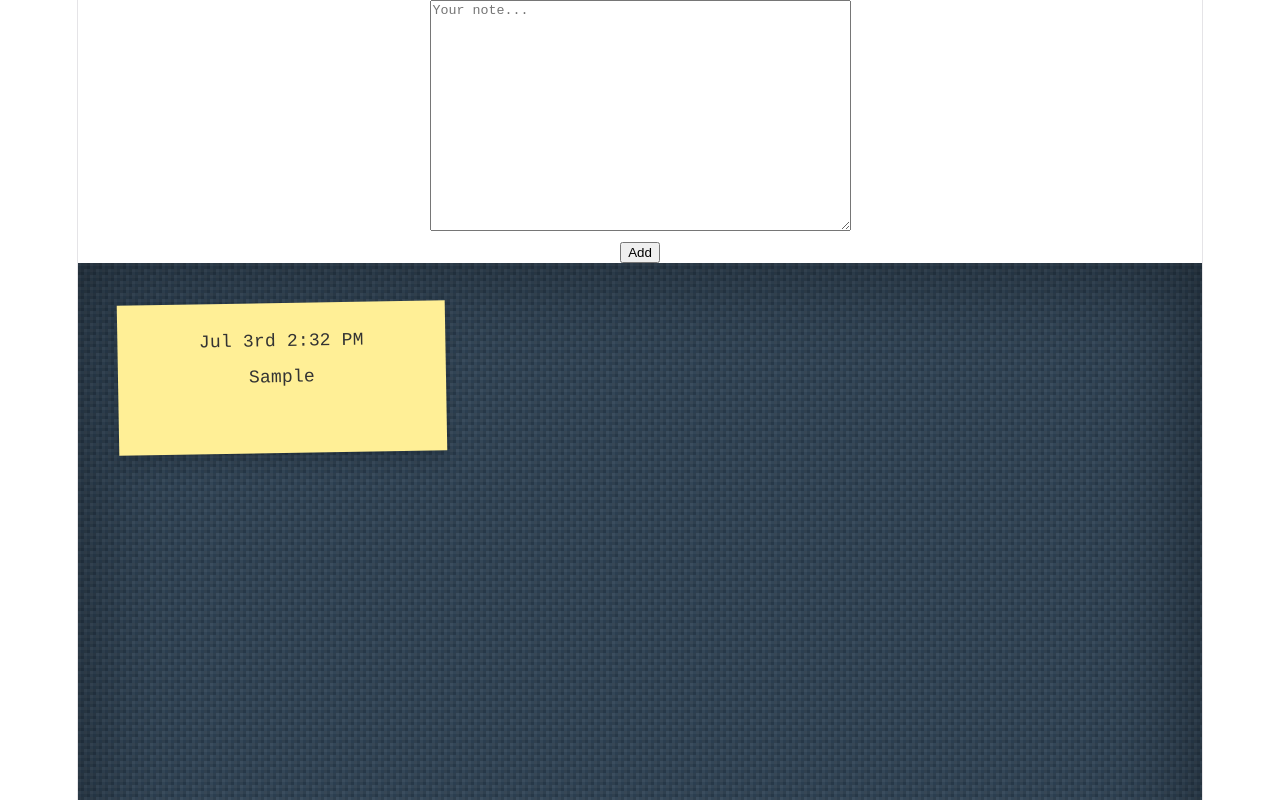
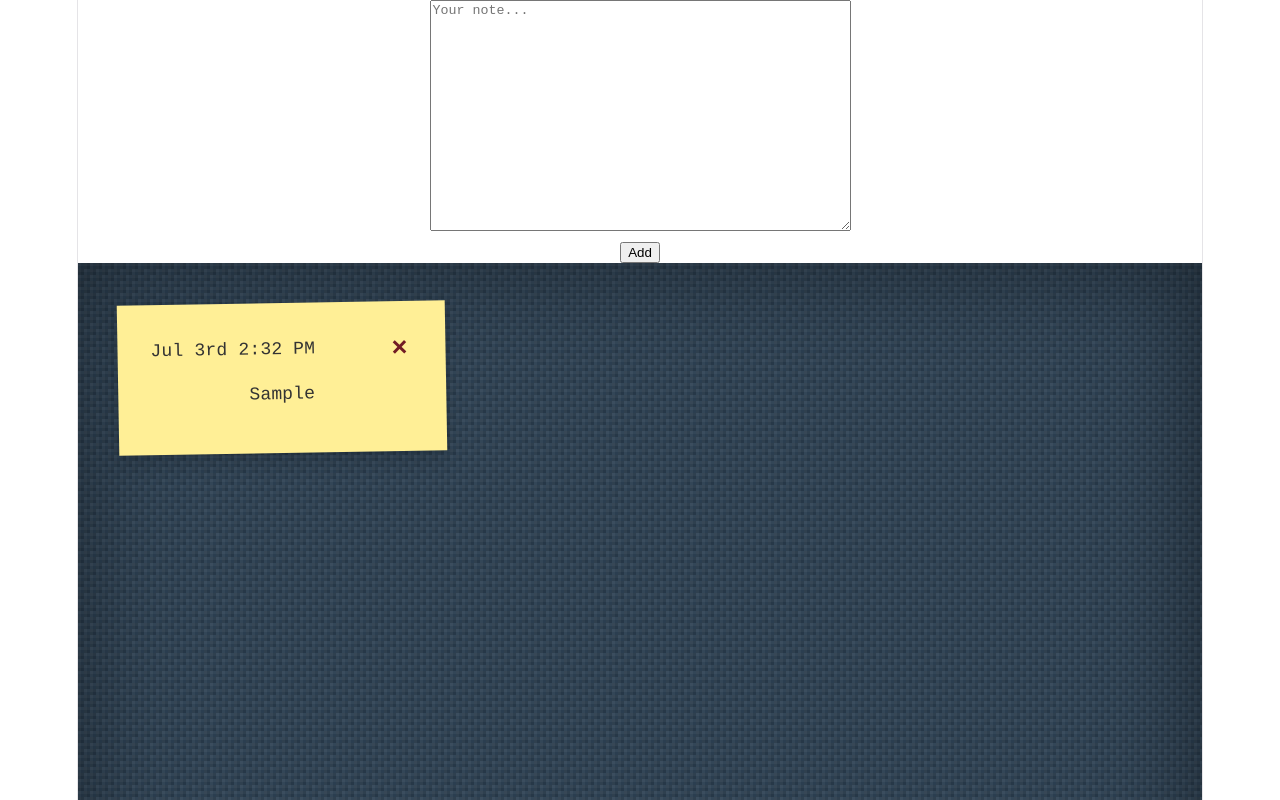
Before and after one commit to netanelwallach/TechTroop-FullStackMay2026-QuickNotes-Project, a React (Vite) app in the folder my-app/: page / in a window 1280 px wide. Both pictures are taken after typing "Sample" into the empty fields and a click on the button "Add". Shown: the top 800 px of the page. Built offline with nearby package versions, Linux system fonts and the light colour scheme.

Commit message:
Step 2 finish - handle delete note

```diff
--- a/my-app/src/App.jsx
+++ b/my-app/src/App.jsx
@@ -14,10 +14,16 @@ function App() {
 
     setNotes([...notes, newNote]);
   };
+
+  const handleDeleteNote = (noteId) => {
+    const updatedNotes = notes.filter((n) => n.id !== noteId);
+
+    setNotes(updatedNotes);
+  };
   return (
     <>
       <NewNote onAddNote={handleAddNewNote} />
-      <NotesGrid Notes={notes} />
+      <NotesGrid Notes={notes} deleteNote={handleDeleteNote} />
     </>
   );
 }
--- a/my-app/src/components/NoteCard/NoteCard.jsx
+++ b/my-app/src/components/NoteCard/NoteCard.jsx
@@ -1,6 +1,6 @@
 import styles from "./NoteCard.module.css";
 
-function NoteCard({ note, date }) {
+function NoteCard({ note, id, date, deleteNote }) {
   const getOrdinalSuffix = (day) => {
     if (day > 3 && day < 21) return "th";
     switch (day % 10) {
@@ -34,9 +34,25 @@ function NoteCard({ note, date }) {
   // 4. מחברים הכל למחרוזת אחת יפה
   const formattedDate = `${month} ${dayNum}${suffix} ${time}`;
 
+  const handleDeleteNote = () => {
+    if (confirm("Are you sure you want to delete your note?")) {
+      deleteNote(id);
+    }
+  };
+
   return (
     <div className={styles["note-card"]}>
-      <span className={styles["note-date"]}>{formattedDate}</span>
+      <div className={styles["note-header"]}>
+        <span className={styles["note-date"]}>{formattedDate}</span>
+        <button
+          type="button"
+          className={styles["delete-btn"]}
+          aria-label="Delete note"
+          onClick={handleDeleteNote}
+        >
+          &times;
+        </button>
+      </div>
       <p>{note}</p>
     </div>
   );
--- a/my-app/src/components/NoteCard/NoteCard.module.css
+++ b/my-app/src/components/NoteCard/NoteCard.module.css
@@ -24,3 +24,26 @@ h6 {
 p {
   padding: 10px;
 }
+
+.note-header {
+  display: flex;
+  justify-content: space-between;
+  align-items: center;
+  padding: 8px;
+  border-radius: 4px;
+}
+
+.delete-btn {
+  background: none;
+  border: none;
+  font-size: 1.5rem;
+  font-weight: bold;
+  color: #721c24;
+  cursor: pointer;
+  line-height: 1;
+  padding: 0 5px;
+}
+
+.delete-btn:hover {
+  color: #f00;
+}
--- a/my-app/src/components/NotesGrid/NotesGrid.jsx
+++ b/my-app/src/components/NotesGrid/NotesGrid.jsx
@@ -1,11 +1,17 @@
 import NoteCard from "../NoteCard/NoteCard";
 import styles from "./NotesGrid.module.css";
 
-function NotesGrid({ Notes }) {
+function NotesGrid({ Notes, deleteNote }) {
   return (
     <div className={styles["grid-container"]}>
       {Notes.map((n) => (
-        <NoteCard key={n.id} note={n.text} date={n.date}></NoteCard>
+        <NoteCard
+          key={n.id}
+          note={n.text}
+          id={n.id}
+          date={n.date}
+          deleteNote={deleteNote}
+        ></NoteCard>
       ))}
     </div>
   );
```
